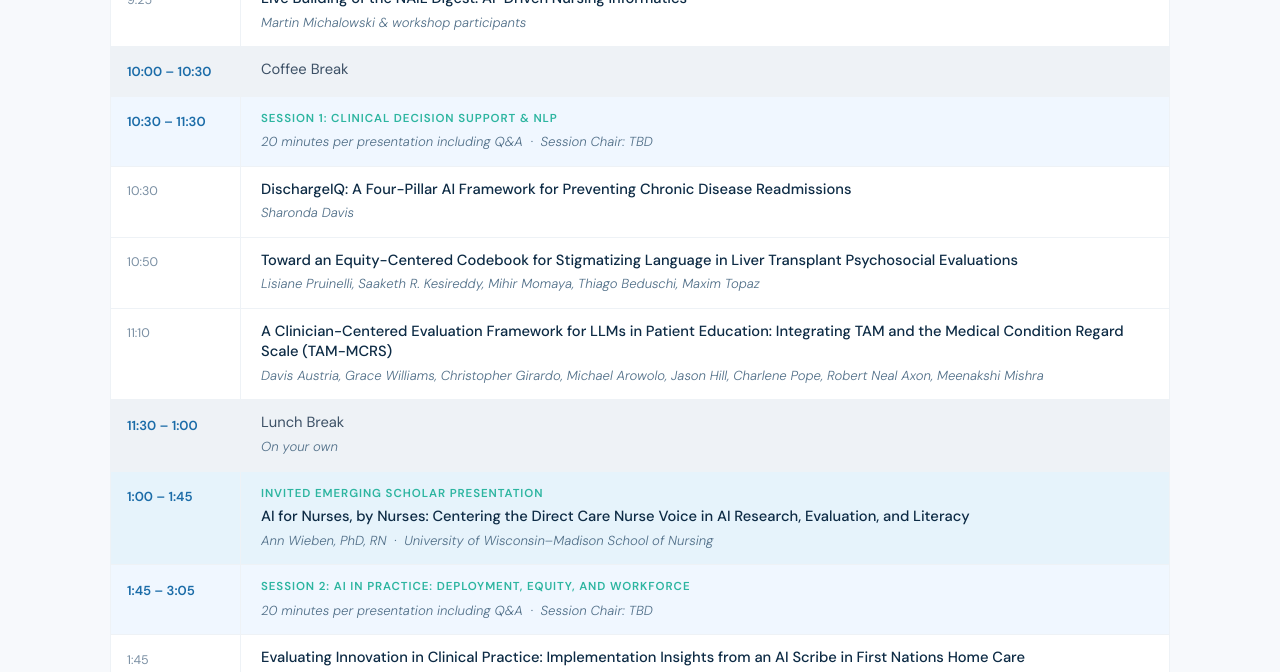
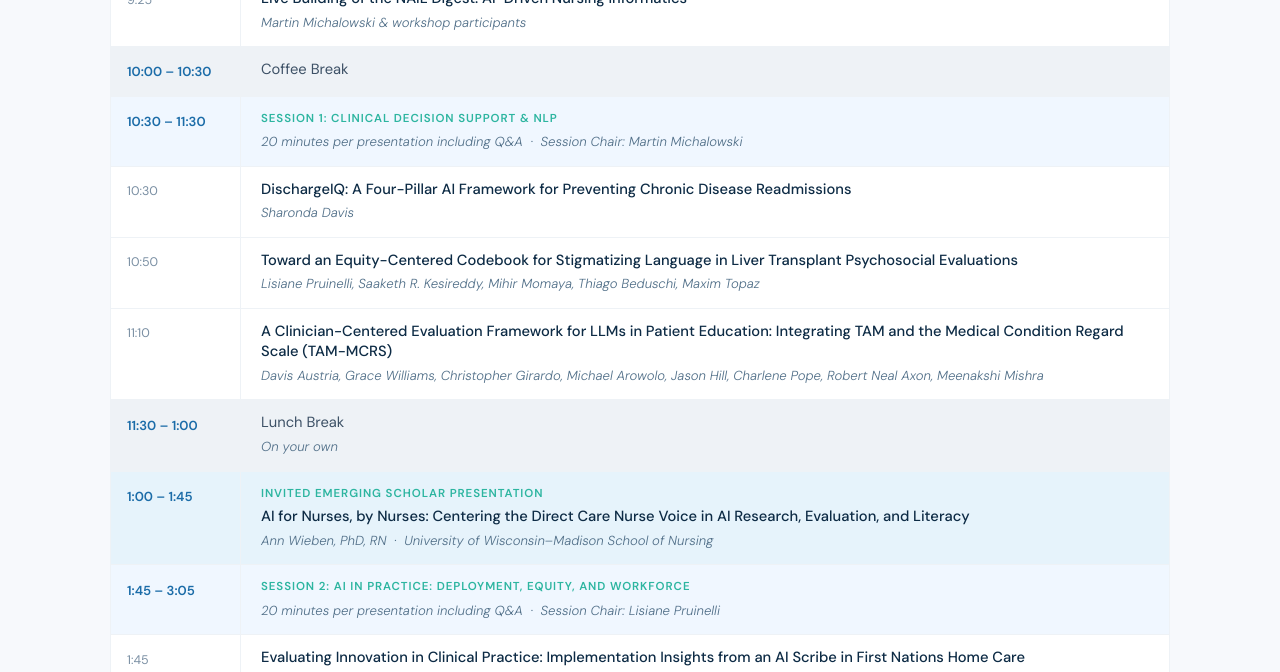
Before and after one commit to mmichalowski/ainurse26, a plain HTML site: page index.html in a window 1280 px wide. Shown: the part 4060-4732 px from the top of the page. Drawn offline with Linux system fonts and the light colour scheme.

Commit message:
Add files via upload

```diff
--- a/index.html
+++ b/index.html
@@ -1105,7 +1105,7 @@
       <!-- Session 1 header -->
       <div class="sched-row sched-session-hdr">
         <div class="sched-time">10:30 – 11:30</div>
-        <div class="sched-content"><span class="sched-session-label">Session 1: Clinical Decision Support &amp; NLP</span><span class="sched-auth">20 minutes per presentation including Q&amp;A &nbsp;·&nbsp; Session Chair: TBD</span></div>
+        <div class="sched-content"><span class="sched-session-label">Session 1: Clinical Decision Support &amp; NLP</span><span class="sched-auth">20 minutes per presentation including Q&amp;A &nbsp;·&nbsp; Session Chair: Martin Michalowski</span></div>
       </div>
       <div class="sched-row sched-paper">
         <div class="sched-time">10:30</div>
@@ -1139,7 +1139,7 @@
       <!-- Session 2 header -->
       <div class="sched-row sched-session-hdr">
         <div class="sched-time">1:45 – 3:05</div>
-        <div class="sched-content"><span class="sched-session-label">Session 2: AI in Practice: Deployment, Equity, and Workforce</span><span class="sched-auth">20 minutes per presentation including Q&amp;A &nbsp;·&nbsp; Session Chair: TBD</span></div>
+        <div class="sched-content"><span class="sched-session-label">Session 2: AI in Practice: Deployment, Equity, and Workforce</span><span class="sched-auth">20 minutes per presentation including Q&amp;A &nbsp;·&nbsp; Session Chair: Lisiane Pruinelli</span></div>
       </div>
       <div class="sched-row sched-paper">
         <div class="sched-time">1:45</div>
```
